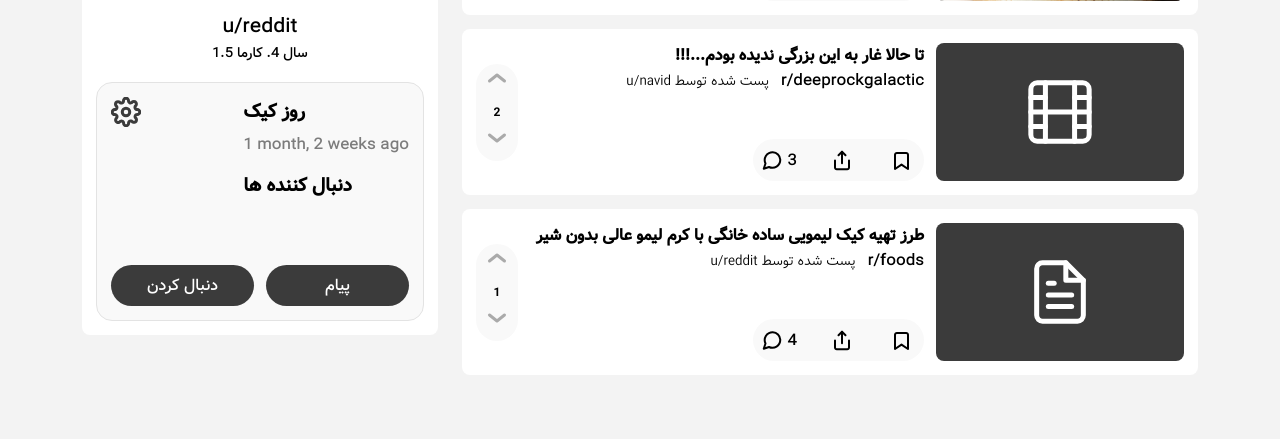
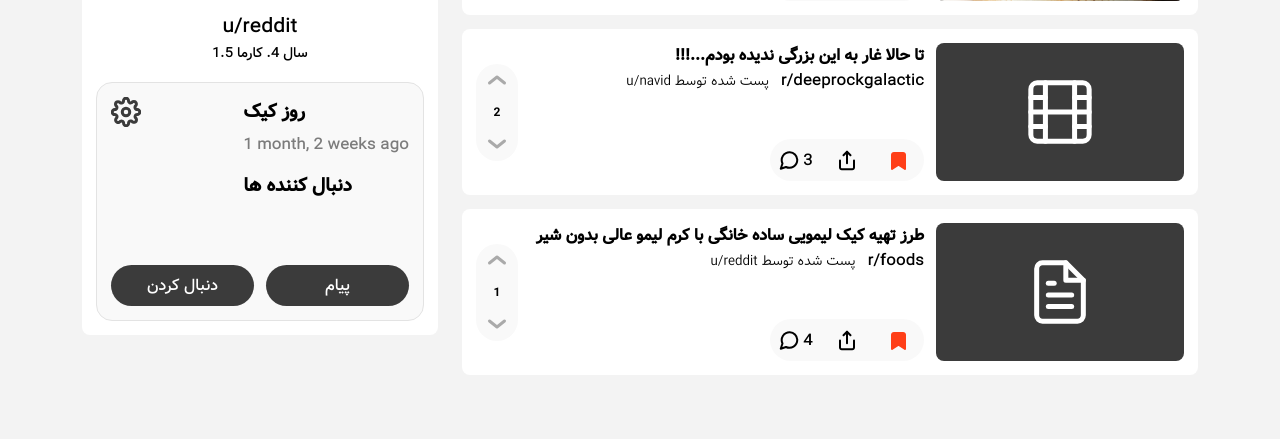
Before and after one commit to navid-az/reddit-clone, a Django app: page /u/navid/saves/ in a window 1280 px wide. Shown: the part 361-800 px from the top of the page. Run offline with Django 4.2, Linux system fonts and the light colour scheme; a user stored in the database is signed in; data comes from the database, SQL or seed files in the repository; both versions use the stored data as it was after the commit; some libraries are stand-ins or nearby versions.

Commit message:
[FEATURE] save posts page

```diff
--- a/reddit/home/views.py
+++ b/reddit/home/views.py
@@ -1,9 +1,8 @@
-from cmath import log
 from xmlrpc.client import Server
 from django.http import JsonResponse
 from django.shortcuts import render
 from django.views import View
-from posts.models import Post
+from posts.models import Post, Save
 from servers.models import Server
 
 # Create your views here.
@@ -11,7 +10,8 @@ class Home(View):
     def get(self, request):
         posts = Post.objects.all()
         servers = Server.objects.all()
-        return render(request, 'home/home.html',{'servers':servers, 'posts':posts})
+        is_saved = Save.objects.filter(user=request.user.id)
+        return render(request, 'home/home.html',{'servers':servers, 'posts':posts, 'is_saved':is_saved})
 
 class NewPosts(View):
     def get(self, request):
--- a/reddit/posts/static/posts/inc/css/post.css
+++ b/reddit/posts/static/posts/inc/css/post.css
@@ -166,3 +166,31 @@
 .post-items>div {
     cursor: pointer;
 }
+
+
+.post-items {
+    height: 2.625rem;
+    background: var(--light-gray-3);
+    border-radius: 1.875rem;
+}
+
+.post-items>* {
+    height: 100%;
+    width: 33.33%;
+    border-radius: 1.875rem;
+    transition: 0.25s ease-in-out;
+    display: flex;
+    align-items: center;
+    justify-content: center;
+    padding: 0.5rem;
+}
+
+.post-items>*:hover {
+    background: #eae9e9;
+}
+
+.post-items>*:nth-child(1) {
+    padding: 0.5rem 0.9rem;
+    gap: 0.2rem;
+    color: #000;
+}
--- a/reddit/posts/views.py
+++ b/reddit/posts/views.py
@@ -10,8 +10,6 @@ from django.contrib.auth.decorators import login_required
 from django.utils.decorators import method_decorator
 from django.db.models import F
 
-# Create your views here.
-
 class PostPageView(View):
     form_class = CreateCommentReplyForm
 
@@ -21,8 +19,9 @@ class PostPageView(View):
 
     def get(self, request, *args, **kwargs):
         form = self.form_class()
+        is_saved = Save.objects.filter(post=self.post_instance, user=request.user.id)
         comments = self.post_instance.post_comments.filter(is_reply=False)
-        return render(request, 'posts/post-page.html',{'post':self.post_instance, 'comments':comments, 'form':form})
+        return render(request, 'posts/post-page.html',{'post':self.post_instance, 'comments':comments, 'form':form, 'is_saved':is_saved})
 
     @method_decorator(login_required)
     def post(self, request, *args, **kwargs):
--- a/reddit/servers/static/servers/css/server.css
+++ b/reddit/servers/static/servers/css/server.css
@@ -1,10 +1,14 @@
+.navbar {
+  margin-bottom: 0;
+}
+
 .server-header {
   width: 100%;
   height: 18.75rem;
-  object-fit: cover;
 }
 
 .server-header>img {
+  object-fit: cover;
   width: 100%;
   height: 100%;
 }
--- a/reddit/user/static/user/css/saved_posts.css
+++ b/reddit/user/static/user/css/saved_posts.css
@@ -74,32 +74,20 @@
   align-self: center;
 }
 
-.post-items {
-  height: 2.625rem;
-  background: var(--light-gray-3);
+.vote>* {
+  width: 100%;
+  height: 100%;
+  display: flex;
+  justify-content: center;
+  align-items: center;
+  transition: 0.25s ease-in-out;
   border-radius: 1.875rem;
-  gap: var(--p14);
 }
 
-.post-items>* {
-  height: 100%;
-  width: 33%;
-  border-radius: 1.875rem;
-  transition: 0.25s ease-in-out;
-}
-
-.post-items>*:hover {
+.vote>*:hover:not(:nth-child(2)) {
   background: #eae9e9;
 }
 
-
-.post-items>a,
-.post-items>div {
-  display: flex;
-  align-items: center;
-  padding: 0.5rem;
+.vote>*:nth-child(2) {
+  cursor: default;
 }
-
-.post-items>div {
-  gap: 0.3rem;
-}
--- a/reddit/user/templates/user/saved_posts.html
+++ b/reddit/user/templates/user/saved_posts.html
@@ -76,9 +76,9 @@
                   </section>
                 </div>
                 <div class="post-items">
-                  <div><img class="comment-btn" src="{% static 'posts/svgs/comment.svg' %}" alt="comment button">{{i.post.post_comments.count}}</div>
+                  <a href="{% url 'posts:post-page' i.post.id %}"><img class="comment-btn" src="{% static 'posts/svgs/comment.svg' %}" alt="comment button">{{i.post.post_comments.count}}</a>
                   <a href=""><img class="share-btn" src="{% static 'posts/svgs/share.svg' %}" alt="share button"></a>
-                  <a href="{% url 'posts:save-post' i.post.id %}"><img class="save-btn" src="{% static 'posts/svgs/save.svg' %}" alt="save button"></a>
+                  <a href="{% url 'posts:save-post' i.post.id %}"><img class="save-btn" src="{% static 'posts/svgs/saved.svg' %}" alt="save post button"></a>
                 </div>
               </section>
             </div>
--- a/reddit/user/urls.py
+++ b/reddit/user/urls.py
@@ -1,10 +1,10 @@
 from django.urls import path
-from .views import UserProfileSettingsView, UserProfileView, UserSavedPosts
+from .views import UserProfileSettingsView, UserProfileView, UserSavedPostsView
 
 app_name = 'user'
 
 urlpatterns = [
     path('<str:username>/profile/', UserProfileView.as_view(), name='profile'),
     path('<str:username>/profile/settings', UserProfileSettingsView.as_view(), name='profile-settings'),
-    path('<str:username>/saves/', UserSavedPosts.as_view(), name='saved-posts'),
+    path('<str:username>/saves/', UserSavedPostsView.as_view(), name='saved-posts'),
 ]
--- a/reddit/user/views.py
+++ b/reddit/user/views.py
@@ -1,6 +1,7 @@
 from django.shortcuts import get_object_or_404, redirect, render
 from django.views import View
 from django.contrib.auth.models import User
+# from reddit.posts.models import Save
 from .models import Profile
 from django.contrib import messages
 from .forms import UserProfileSettingsForm
@@ -26,8 +27,9 @@ class UserProfileSettingsView(View):
 			messages.success(request, '!پروفایل شما با موفقیت ویرایش شد')
 		return redirect('user:profile', request.user.id)
 
-class UserSavedPosts(View):
+class UserSavedPostsView(View):
 	def get(self, request, username):
 		user = User.objects.get(username=username)
 		saved_posts = user.user_saves.all()
+		# is_saved = Save.objects.filter(post=self.post_instance, user=request.user.id)
 		return render(request, 'user/saved_posts.html', {'saved_posts':saved_posts})
```
Also changed, not shown: reddit/posts/templates/posts/inc/post.html (+3 -4 lines), reddit/db.sqlite3, reddit/media/posts/images/minecraft-statue-builds3.jpg (added), reddit/media/servers/header-pic/5548549.jpg (added), reddit/media/servers/header-pic/Minecraft-Backgrounds-Pictures.jpg (added), reddit/media/servers/header-pic/wholesale-food-suppliers.jpeg (added), reddit/media/servers/pic/Userbox_creeper.svg.png (added), reddit/posts/models.py (line endings or trailing spaces).
